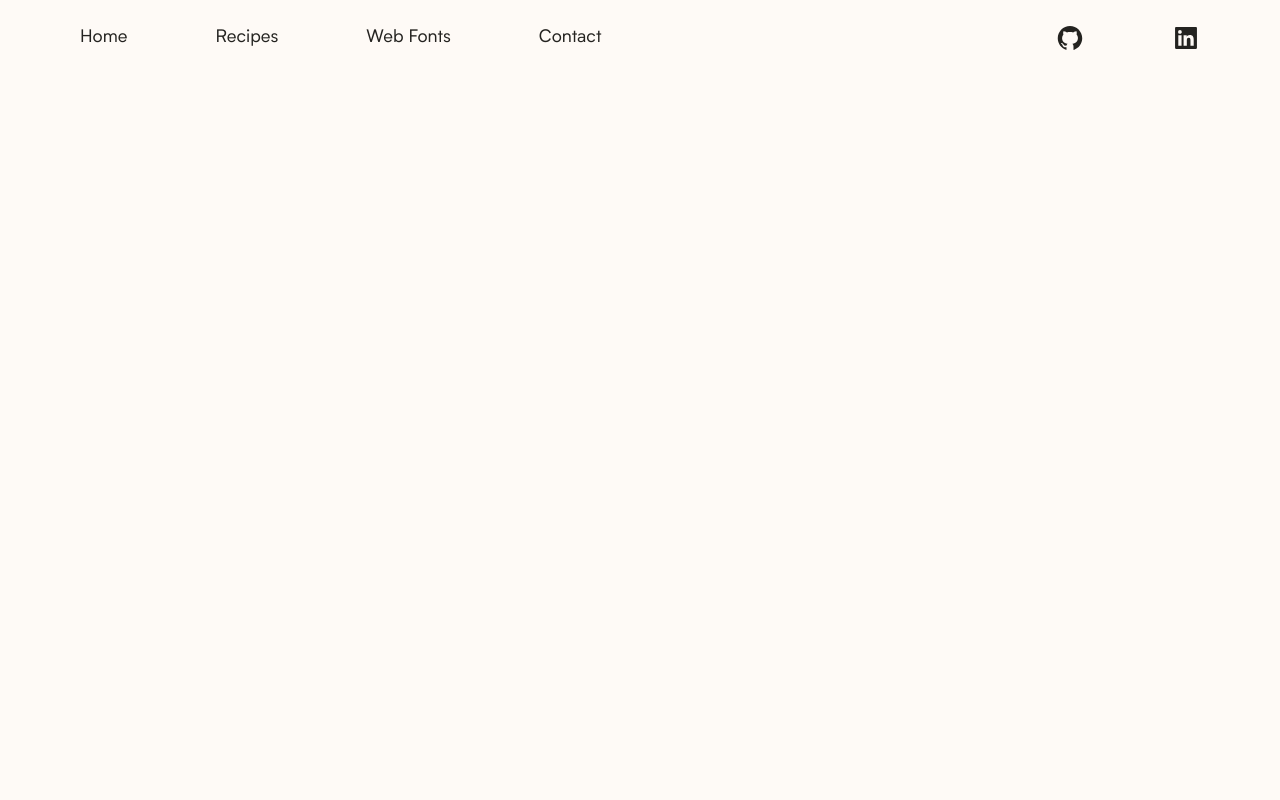
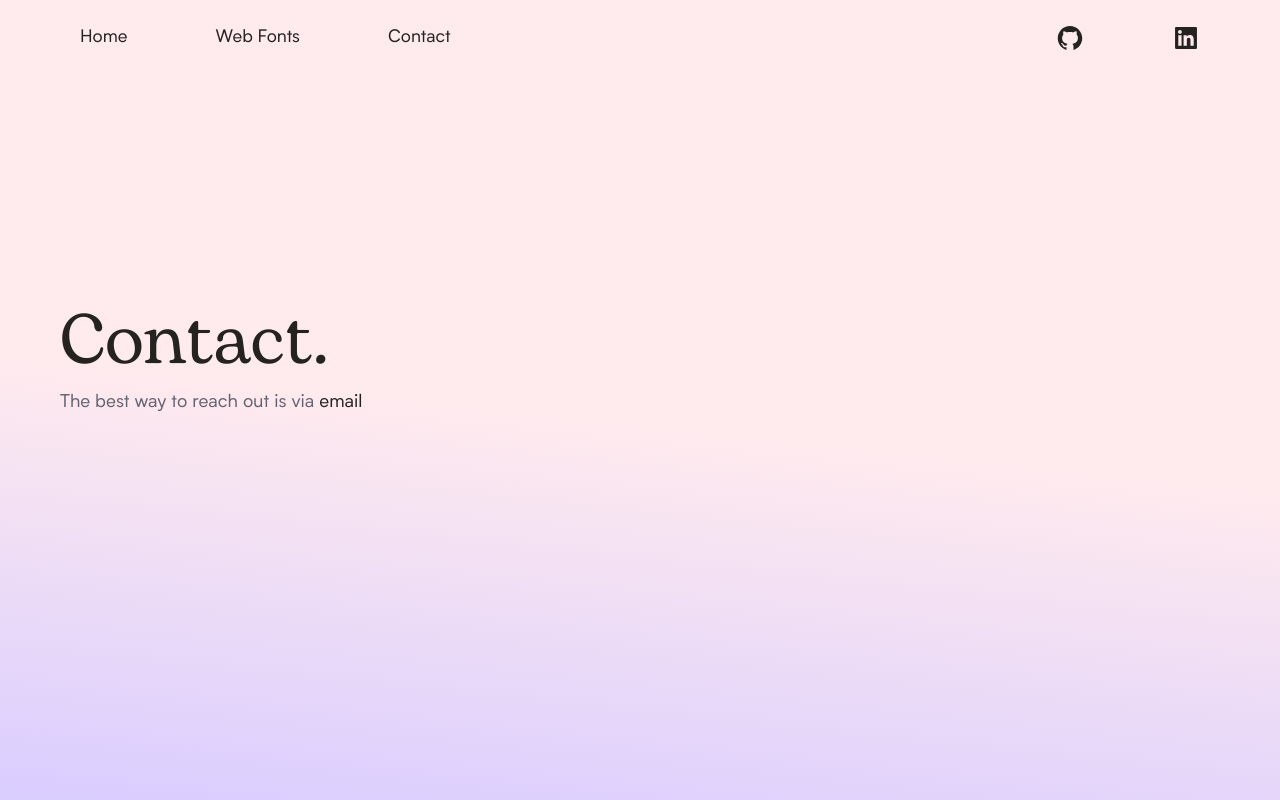
Before and after one commit to tombonan/personal-site, a React (Create React App) app: page /contact in a window 1280 px wide. Built offline with nearby package versions, Linux system fonts and the light colour scheme.

Commit message:
Add a contact page

```diff
--- a/src/App.css
+++ b/src/App.css
@@ -64,12 +64,26 @@ body {
     font-family: "Biotif";
 }
 
-/*** Home ***/
+.landing-desc a {
+    color: #242320;
+    text-decoration: none;
+}
 
-/*** Recipes ***/
+.landing-desc a:hover {
+    color: #656270;
+}
+
+/*** Page-specific containers ***/
+.recipes-container, .contact-container {
+    background: linear-gradient(6deg, #dacdff 1%, rgba(218,205,255,0) 47%),#ffeaee;
+}
+
 .recipes-container {
-    background: linear-gradient(6deg, #dacdff 1%, rgba(218,205,255,0) 47%),#ffeaee;
     height: 60vw;
+}
+
+.contact-container {
+    height: 100vh;
 }
 
 .fonts-container {
--- a/src/App.tsx
+++ b/src/App.tsx
@@ -11,13 +11,14 @@ import TopNav from './components/TopNav';
 import Home from './components/Home';
 import Recipes from './components/Recipes';
 import WebFonts from './components/WebFonts';
+import Contact from './components/Contact';
 
 // Stylesheets
 import './App.css';
 import './stylesheets/WebFonts.css';
 
 // Pages with custom navbar backgrounds
-const customNav = ['recipes', 'fonts'];
+const customNav = ['recipes', 'fonts', 'contact'];
 
 function App() {
   const navClass = () => {
@@ -33,6 +34,7 @@ function App() {
           <Switch>
             <Route exact path="/"><Home /></Route>
             <Route exact path="/recipes"><Recipes /></Route>
+            <Route exact path="/contact"><Contact /></Route>
             <Route exact path="/fonts"><WebFonts /></Route>
           </Switch>
         </div>
--- /dev/null
+++ b/src/components/Contact.tsx
@@ -0,0 +1,12 @@
+import React from 'react';
+
+function Contact() {
+  return (
+    <div className="page-container contact-container">
+      <h1 className="landing-text">Contact.</h1>
+      <h3 className="landing-desc">The best way to reach out is via <a href="mailto:hello@tombonan.me">email</a></h3>
+    </div>
+  );
+}
+
+export default Contact;
--- a/src/components/TopNav.tsx
+++ b/src/components/TopNav.tsx
@@ -15,9 +15,8 @@ const TopNav: React.FC<Props> = ({ navClass }) => {
       <Navbar.Collapse id="basic-navbar-nav">
         <Nav className="mr-auto">
           <Nav.Link href="/">Home</Nav.Link>
-          <Nav.Link href="/recipes">Recipes</Nav.Link>
           <Nav.Link href="/fonts">Web Fonts</Nav.Link>
-          <Nav.Link href="mailto:pressinquiries@tombonan.me">Contact</Nav.Link>
+          <Nav.Link href="/contact">Contact</Nav.Link>
         </Nav>
         <Nav>
           <Nav.Link onClick={()=> window.open("https://github.com/tombonan", "_blank")}>
```
